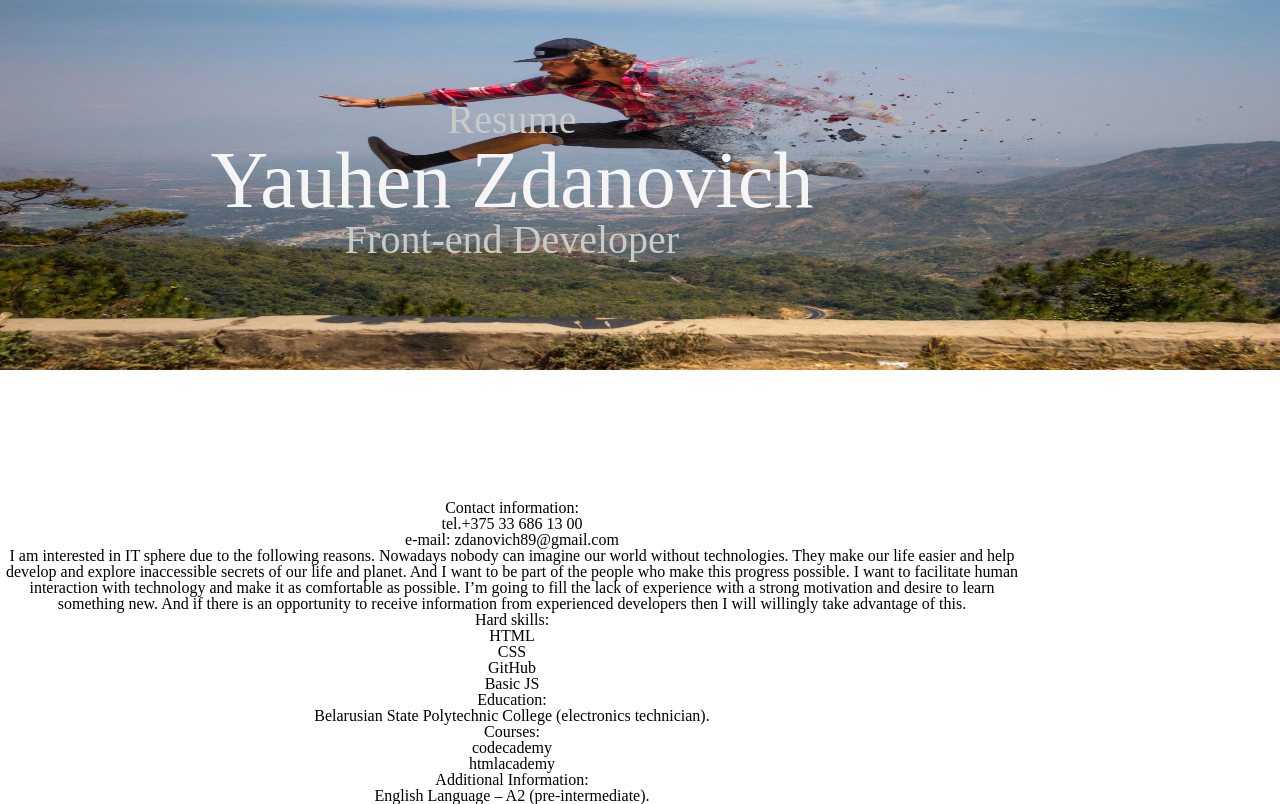
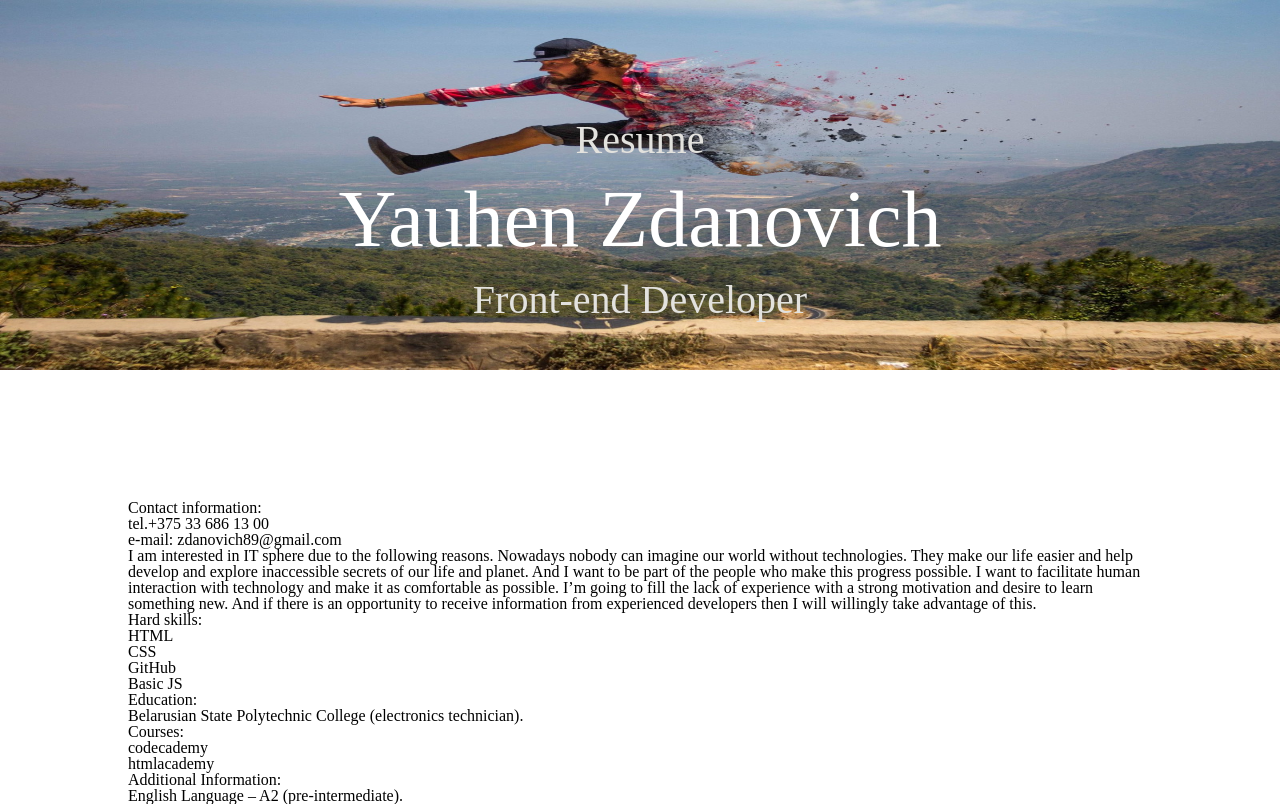
Before and after one commit to zdanovich89/rsschool-cv, a plain HTML site: page index.html in a window 1280 px wide. Drawn offline with nearby package versions, Linux system fonts and the light colour scheme.

Commit message:
feat: create header style

```diff
--- a/style.css
+++ b/style.css
@@ -1,17 +1,15 @@
-h1 {
-  color: blueviolet;
-}
-
 .content {
   width: 1024px;
-  text-align: center;
   padding-top: 100px;
+  margin: auto;
 }
 
 header {
   display: flex;
   flex-direction: column;
   height: 50vh;
+  text-align: center;
+  line-height: 499%;
 }
 
 .wrapper {
@@ -22,16 +20,16 @@ header {
 }
 
 h1 {
-  color: #c8ccc8;
+  color: #e3e2de;
   font-size: 5vh;
 }
 
 h2 {
-  color: whitesmoke;
+  color: white;
   font-size: 10vh;
 }
 
 h5 {
   font-size: 5vh;
-  color: #c8ccc8;
+  color: #e3e2de;
 }
```
